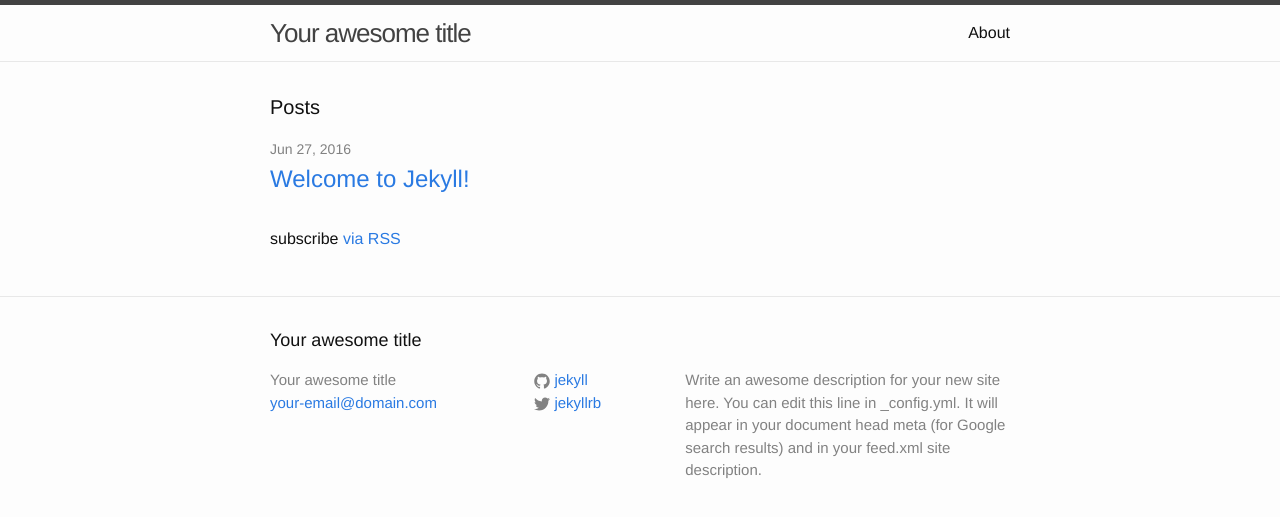
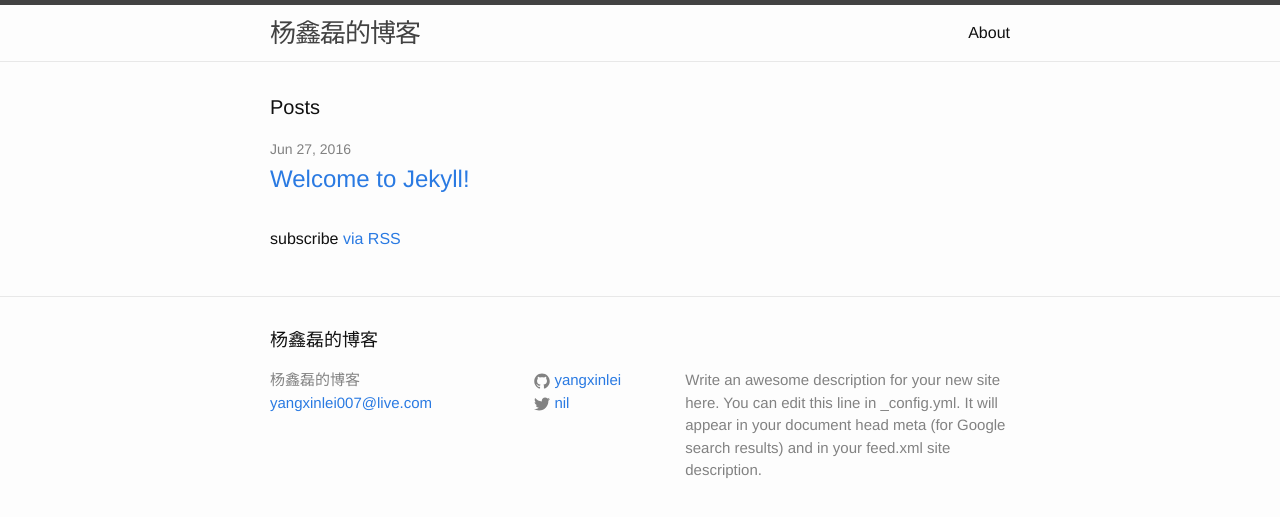
Before and after one commit to YangXinlei/yangxinlei.github.io, a Jekyll site: the page built from index.html, in a window 1280 px wide. Shown: the top 517 px of the page. Built offline with Jekyll 4.4.1, drawn with Linux system fonts in a browser that asks for light colours.

Commit message:
修改title

```diff
--- a/_config.yml
+++ b/_config.yml
@@ -6,16 +6,16 @@
 # 'jekyll serve'. If you change this file, please restart the server process.
 
 # Site settings
-title: Your awesome title
-email: your-email@domain.com
+title: 杨鑫磊的博客
+email: yangxinlei007@live.com
 description: > # this means to ignore newlines until "baseurl:"
   Write an awesome description for your new site here. You can edit this
   line in _config.yml. It will appear in your document head meta (for
   Google search results) and in your feed.xml site description.
 baseurl: "" # the subpath of your site, e.g. /blog
 url: "http://yourdomain.com" # the base hostname & protocol for your site
-twitter_username: jekyllrb
-github_username:  jekyll
+twitter_username: nil
+github_username:  yangxinlei
 
 # Build settings
 markdown: kramdown
```
